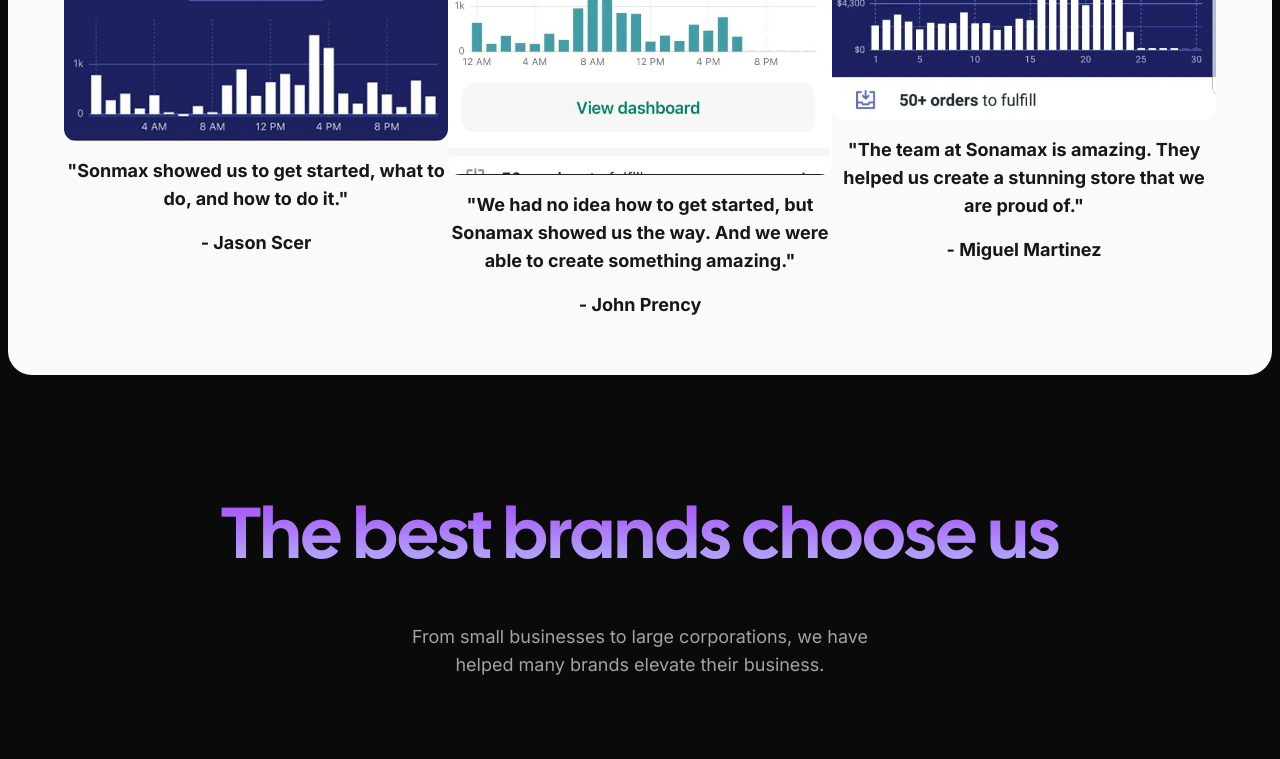
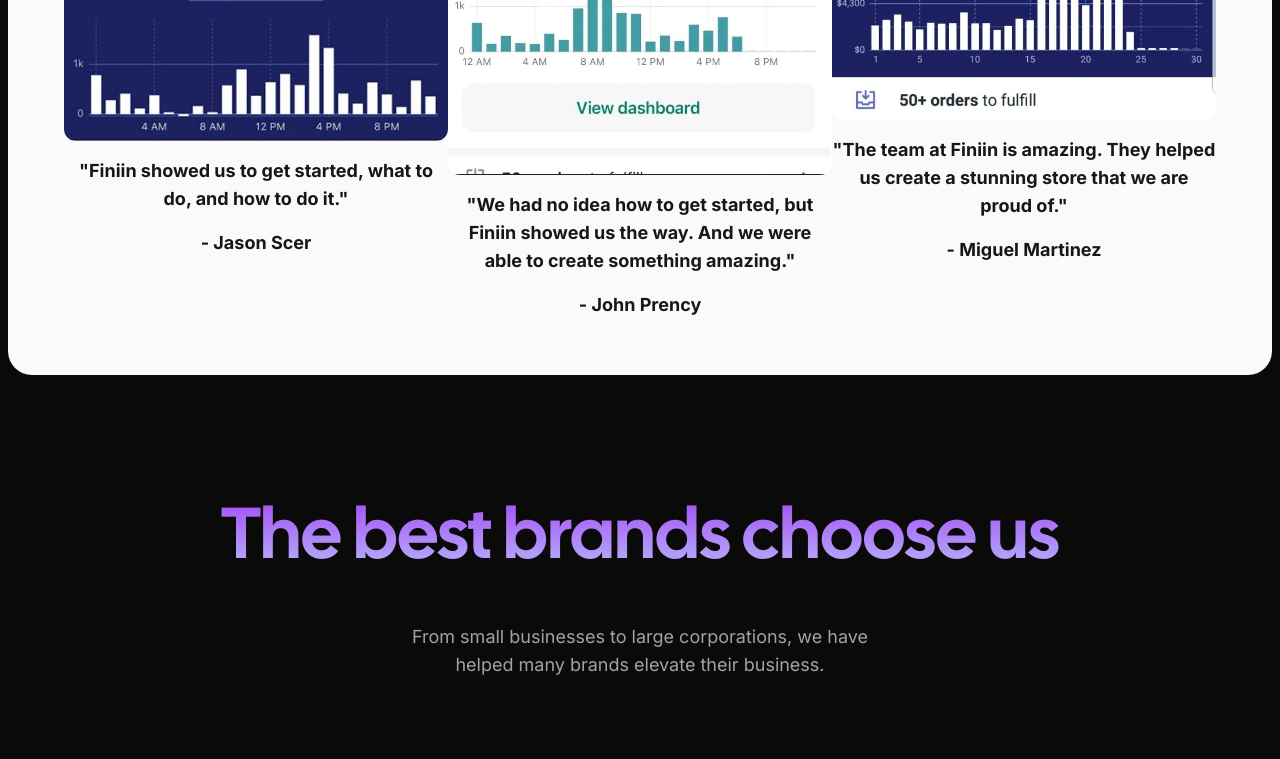
Before and after one commit to awelrisak/finiin, a Next.js app: page / in a window 1280 px wide. Shown: the part 3800-4559 px from the top of the page. Built offline with nearby package versions, Linux system fonts and the light colour scheme.

Commit message:
Update page.tsx

```diff
--- a/src/app/(marketing)/page.tsx
+++ b/src/app/(marketing)/page.tsx
@@ -66,78 +66,107 @@ const people = [
 
 const prices = [
   {
-    title: "Website development",
-    description: "Best option for personal use & for your next project.",
-    price: 349,
+    title: "Website Development",
+    description: "Comprehensive website development services for businesses and individuals.",
+    price: 1200,
     currency: "$",
     features: [
-      "Individual configuration",
-      "No setup, or hidden fees",
-      "Team size: 1 developer",
-      "Premium support: 6 months",
-      "Free updates: 6 months",
+      "Custom design and development",
+      "Responsive design",
+      "SEO optimization",
+      "Team size: 2 developers",
+      "Premium support: 12 months",
+      "Free updates: 12 months",
     ],
   },
   {
-    title: "Digital marketing",
-    description: "Best option for personal use & for your next project.",
-    price: 799,
+    title: "Digital Marketing",
+    description: "Complete digital marketing solutions to boost your online presence.",
+    price: 1500,
     currency: "$",
     features: [
-      "Individual configuration",
-      "No setup, or hidden fees",
-      "Team size: 1 developer",
+      "Customized marketing strategy",
+      "Social media management",
+      "Search engine optimization (SEO)",
+      "Pay-per-click (PPC) advertising",
+      "Team size: 3 marketers",
+      "Premium support: 12 months",
+      "Monthly performance reports",
+    ],
+  },
+  {
+    title: "Graphic Designing",
+    description: "Professional graphic design services to create stunning visuals for your brand.",
+    price: 600,
+    currency: "$",
+    features: [
+      "Custom graphic design",
+      "Logo and brand identity",
+      "Print and digital media design",
+      "Team size: 2 designers",
       "Premium support: 6 months",
-      "Free updates: 6 months",
+      "Free revisions: up to 3",
+    ],
+  },
+  {
+    title: "Premium",
+    description: "All-in-one package that includes website development, digital marketing, and graphic designing services.",
+    price: 3000,
+    currency: "$",
+    features: [
+      "Custom design and development",
+      "Responsive design",
+      "SEO optimization",
+      "Customized marketing strategy",
+      "Social media management",
+      "Search engine optimization (SEO)",
+      "Pay-per-click (PPC) advertising",
+      "Custom graphic design",
+      "Logo and brand identity",
+      "Print and digital media design",
+      "Team size: 5 specialists (developers, marketers, designers)",
+      "Premium support: 12 months",
+      "Free updates and revisions: 12 months",
+      "Monthly performance reports",
     ],
     super: true,
   },
-  {
-    title: "Graphic designing",
-    description: "Best option for personal use & for your next project.",
-    price: 299,
-    currency: "$",
-    features: [
-      "Individual configuration",
-      "No setup, or hidden fees",
-      "Team size: 1 developer",
-      "Premium support: 6 months",
-      "Free updates: 6 months",
-    ],
-  },
 ];
+
 
 const testimonials = [
   {
     quote:
-      "It was the best of times, it was the worst of times, it was the age of wisdom, it was the age of foolishness, it was the epoch of belief, it was the epoch of incredulity, it was the season of Light, it was the season of Darkness, it was the spring of hope, it was the winter of despair.",
-    name: "Charles Dickens",
-    title: "A Tale of Two Cities",
+      "Finiin transformed our online presence completely. Their digital marketing strategies significantly increased our website traffic and boosted our sales. Their team's dedication and expertise are unparalleled.",
+    name: "John Smith",
+    title: "CEO, Tech Innovations",
   },
   {
     quote:
-      "To be, or not to be, that is the question: Whether 'tis nobler in the mind to suffer The slings and arrows of outrageous fortune, Or to take Arms against a Sea of troubles, And by opposing end them: to die, to sleep.",
-    name: "William Shakespeare",
-    title: "Hamlet",
-  },
-  {
-    quote: "All that we see or seem is but a dream within a dream.",
-    name: "Edgar Allan Poe",
-    title: "A Dream Within a Dream",
+      "Working with Finiin has been a game-changer for our brand. Their social media management and SEO services have dramatically improved our engagement and search rankings. We couldn't be happier with the results.",
+    name: "Emily Johnson",
+    title: "Marketing Director, Fashion Forward",
   },
   {
     quote:
-      "It is a truth universally acknowledged, that a single man in possession of a good fortune, must be in want of a wife.",
-    name: "Jane Austen",
-    title: "Pride and Prejudice",
+      "The team at Finiin is exceptional! Their customized marketing strategies have helped us reach a wider audience and achieve our business goals. Their professionalism and creativity stand out.",
+    name: "Michael Brown",
+    title: "Founder, Healthy Eats",
   },
   {
     quote:
-      "Call me Ishmael. Some years ago—never mind how long precisely—having little or no money in my purse, and nothing particular to interest me on shore, I thought I would sail about a little and see the watery part of the world.",
-    name: "Herman Melville",
-    title: "Moby-Dick",
+      "Finiin's graphic design services have elevated our brand's visual identity. From logo design to promotional materials, their work is consistently top-notch. Highly recommended!",
+    name: "Sarah Davis",
+    title: "Creative Director, Artistry Co.",
+  },
+  {
+    quote:
+      "Choosing Finiin for our digital marketing needs was the best decision we made. Their comprehensive approach and in-depth understanding of the market have driven impressive results for our campaigns.",
+    name: "David Wilson",
+    title: "Owner, Adventure Gear",
   },
 ];
+
 
 const services = [
   {
@@ -226,20 +255,20 @@ const brandLogos = [
 const stores = [
   {
     image: "/images/image2.png",
-    quote: "Sonmax showed us to get started, what to do, and how to do it.",
+    quote: "Finiin showed us to get started, what to do, and how to do it.",
     name: "Jason Scer",
   },
   {
     image: "/images/shop-2.jpeg",
     quote:
-      "We had no idea how to get started, but Sonamax showed us the way. And we were able to create something amazing.",
+      "We had no idea how to get started, but Finiin showed us the way. And we were able to create something amazing.",
     name: "John Prency",
   },
 
   {
     image: "/images/s-2.webp",
     quote:
-      "The team at Sonamax is amazing. They helped us create a stunning store that we are proud of.",
+      "The team at Finiin is amazing. They helped us create a stunning store that we are proud of.",
     name: "Miguel Martinez",
   },
 ];
```
